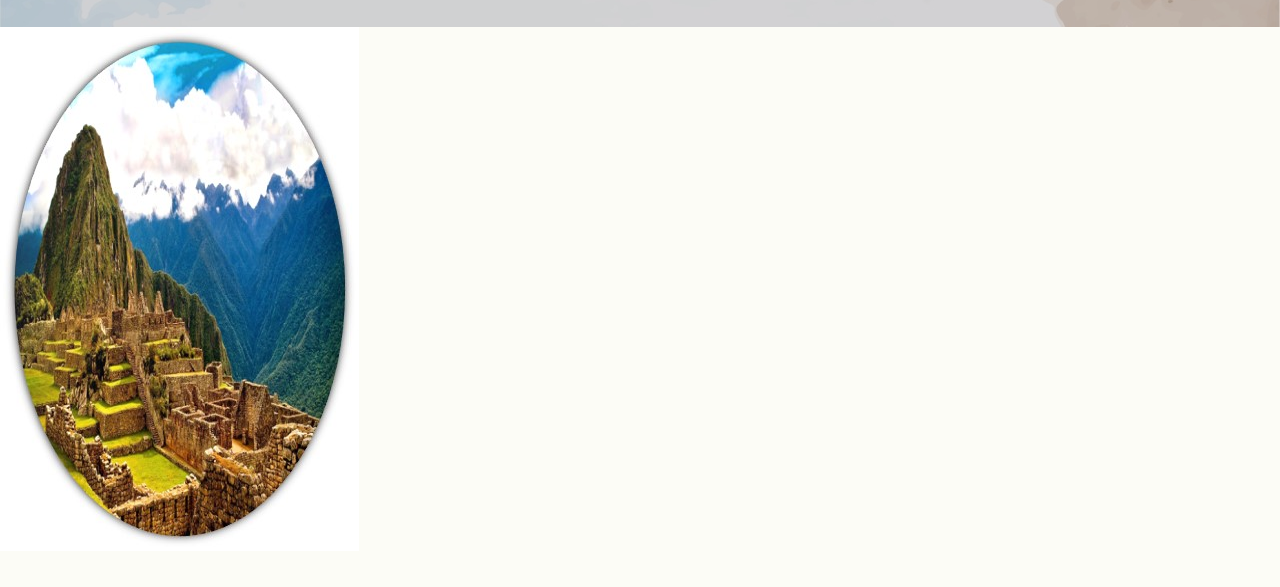
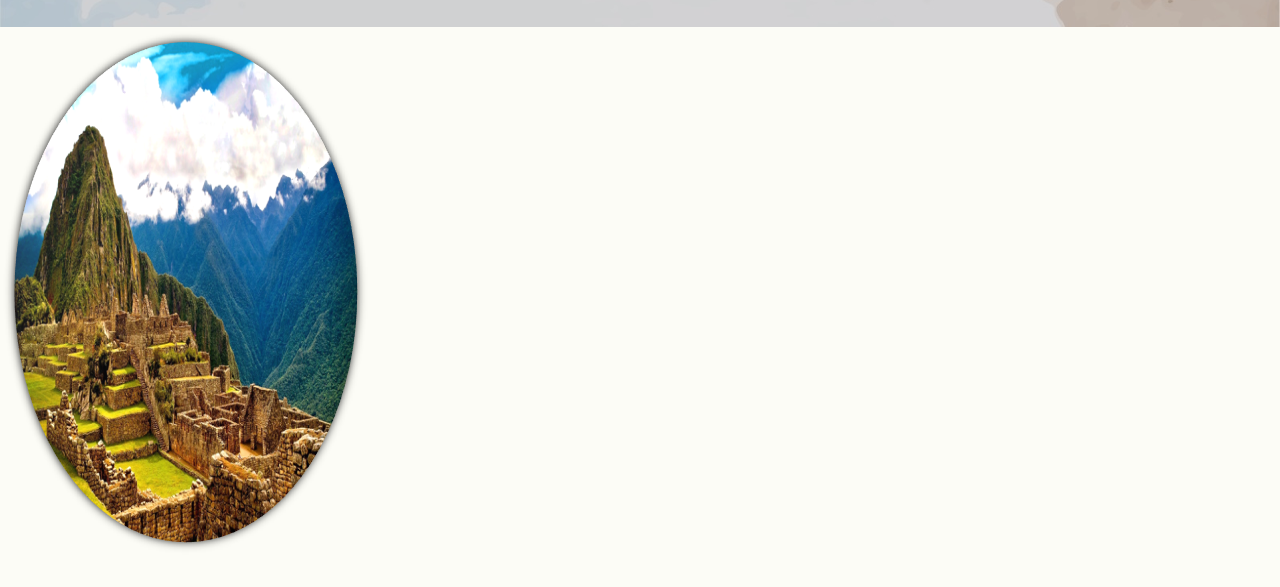
Before and after one commit to Orli-Dev1/WebTech, a plain HTML site: page machuPikchu.html in a window 1280 px wide. Shown: the part 113-700 px from the top of the page. Drawn offline with Linux system fonts and the light colour scheme.

Commit message:
Add files via upload

```diff
--- a/machuPikchu.html
+++ b/machuPikchu.html
@@ -24,7 +24,7 @@
     </header>
     </head>
 
-    <img src="peru.jpg">
+    <img src="peru.png">
 </body>
 
 </html>
```
Also changed, not shown: peru.png (added).
